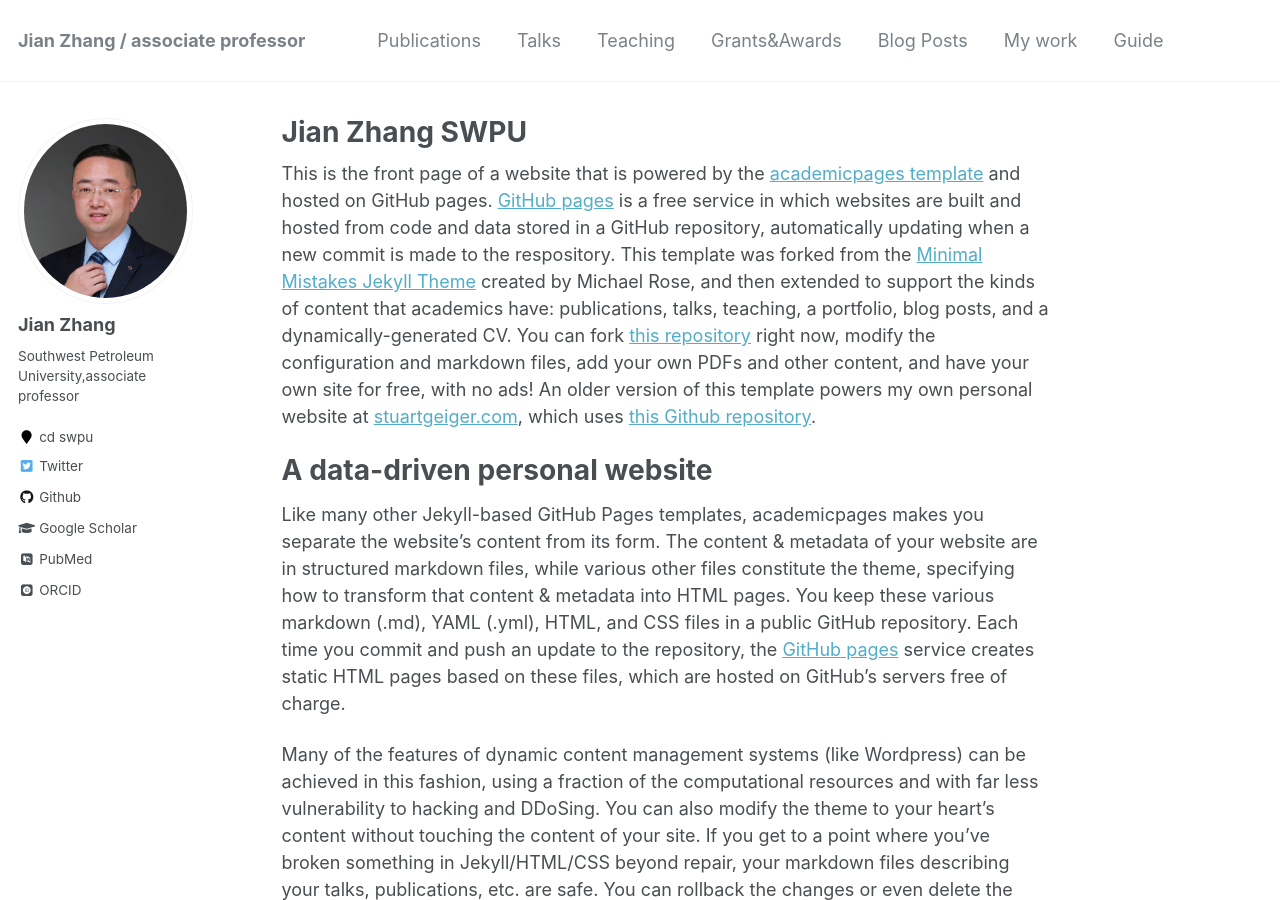
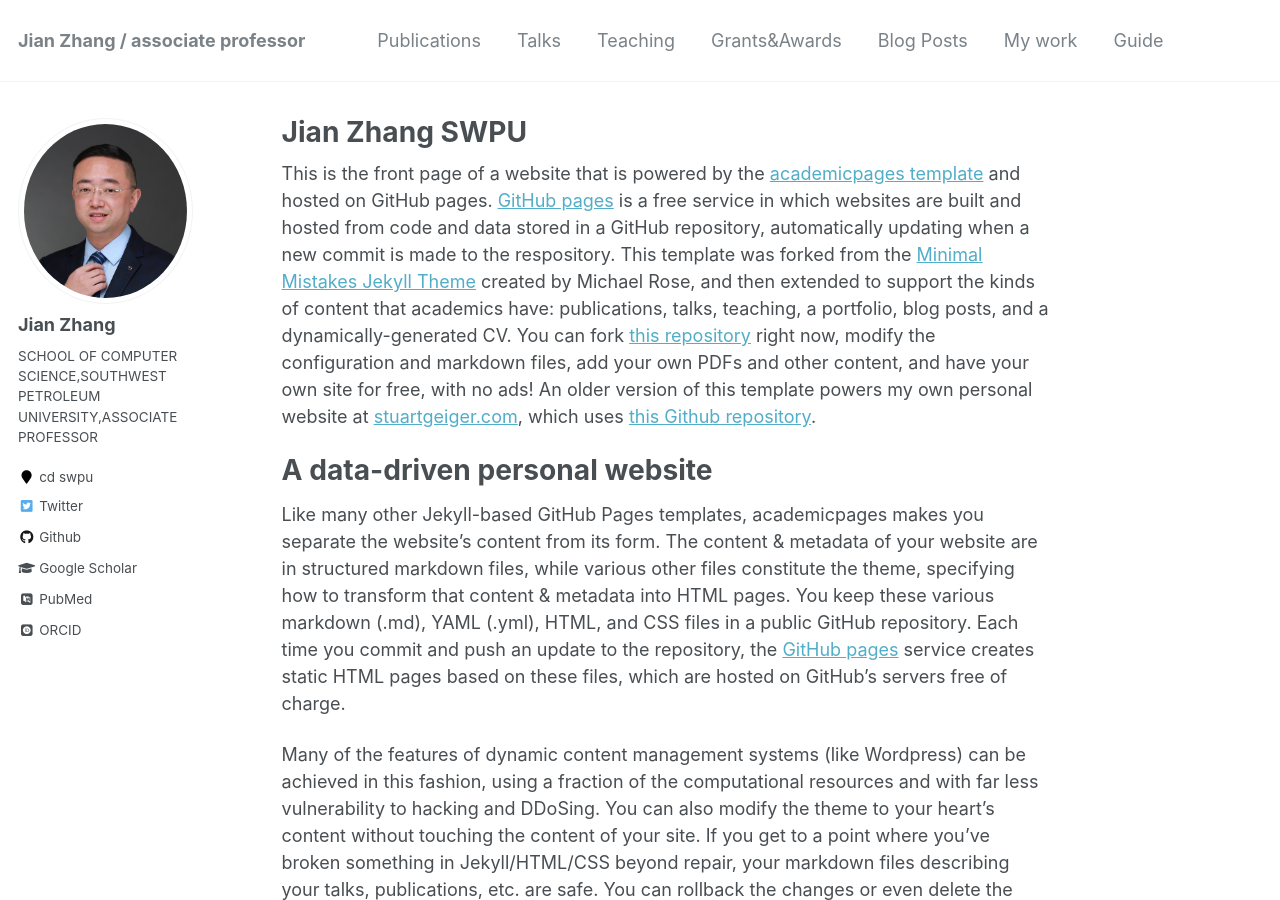
Before and after one commit to zhangjian405/zhangjian405.github.io, a Jekyll site: the page built from _pages/about.md, in a window 1280 px wide and 900 px high. Built offline with Jekyll 4.4.1, drawn with Linux system fonts in a browser that asks for light colours; some web fonts are replaced.

Commit message:
Update _config.yml

```diff
--- a/_config.yml
+++ b/_config.yml
@@ -82,7 +82,7 @@ analytics:
 author:
   name             : "Jian Zhang"
   avatar           : "zj.png"
-  bio              : "Southwest Petroleum University,associate professor"
+  bio              : "SCHOOL OF COMPUTER SCIENCE,SOUTHWEST PETROLEUM UNIVERSITY,ASSOCIATE PROFESSOR"
   location         : "cd swpu"
   employer         :
   pubmed           : "https://www.ncbi.nlm.nih.gov/pubmed/?term=john+snow"
```
